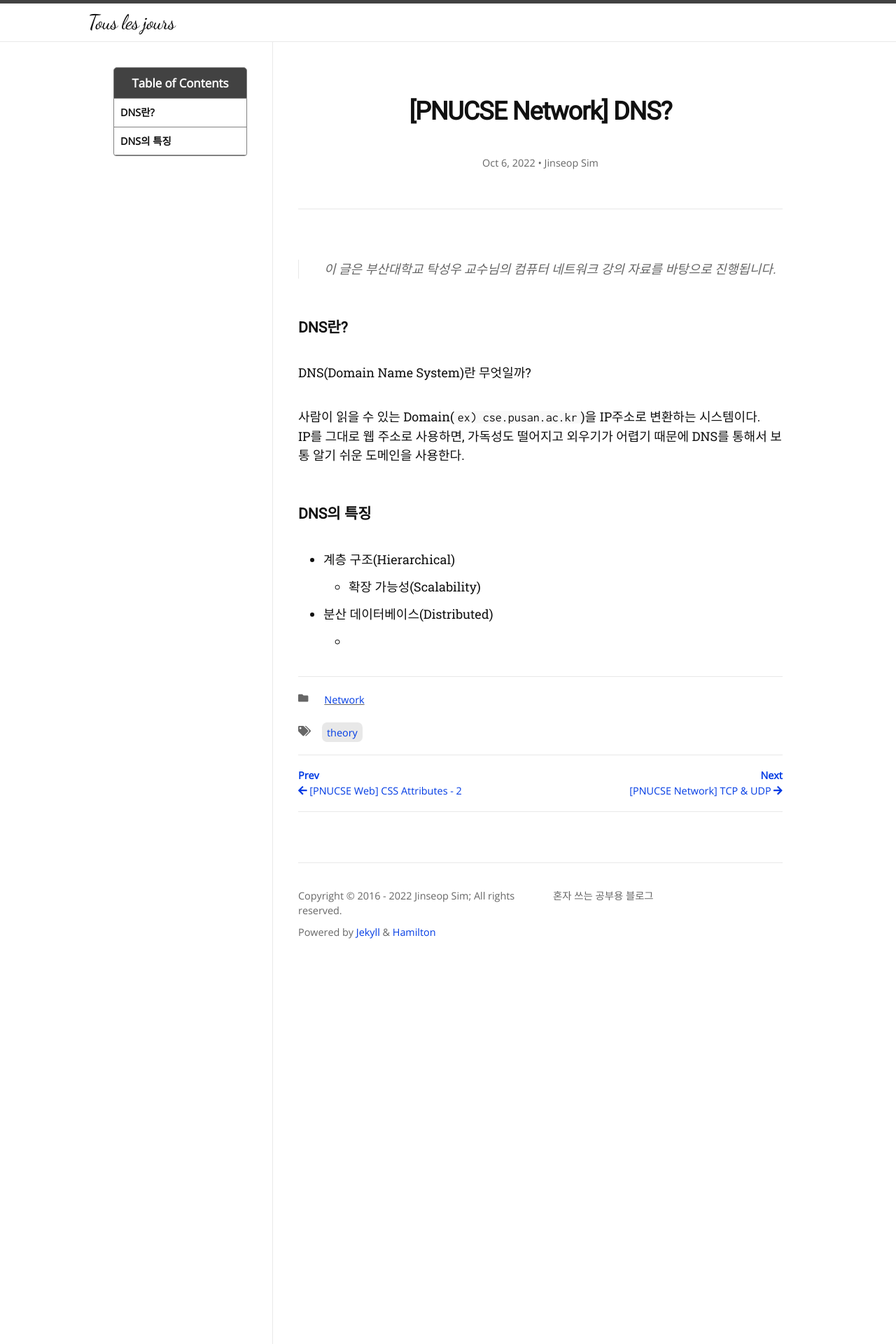
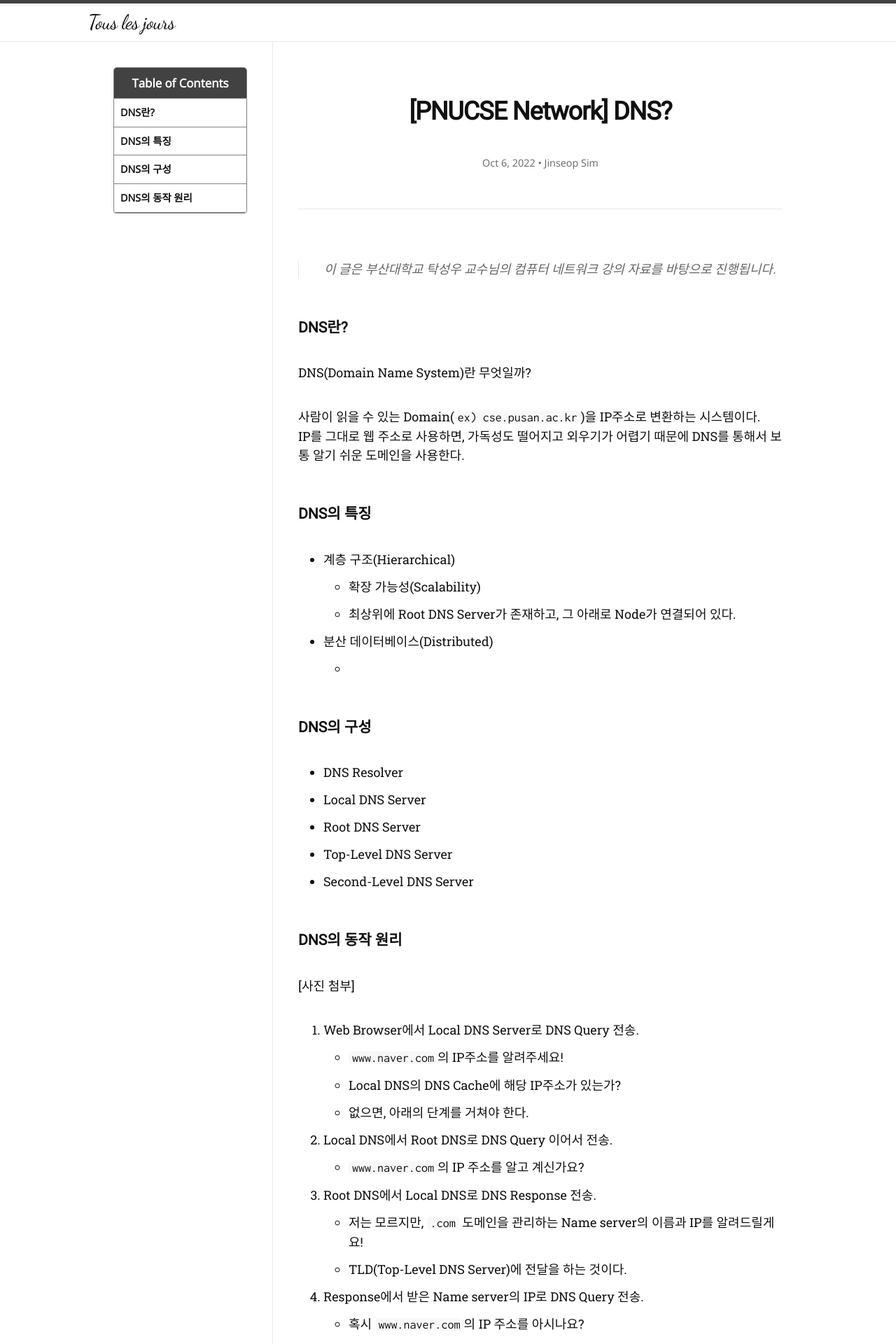
Before and after one commit to Jinseop-Sim/Jinseop-Sim.github.io, a Jekyll site: the page built from _posts/2022-10-06-DNS.md, in a window 1280 px wide. Shown: the top 1920 px of the page at 70% size. Built offline with Jekyll 4.4.1, drawn with Linux system fonts in a browser that asks for light colours; nearby versions of some CDN libraries; some web fonts are replaced; some of the changed text lies outside the part shown.

Commit message:
modify post

````diff
--- a/_posts/2022-10-06-DNS.md
+++ b/_posts/2022-10-06-DNS.md
@@ -18,5 +18,38 @@ IP를 그대로 웹 주소로 사용하면, 가독성도 떨어지고 외우기
 ### DNS의 특징
 - 계층 구조(Hierarchical)
   - 확장 가능성(Scalability)
+  - 최상위에 Root DNS Server가 존재하고, 그 아래로 Node가 연결되어 있다.
 - 분산 데이터베이스(Distributed)
   -
+
+### DNS의 구성
+- DNS Resolver
+- Local DNS Server
+- Root DNS Server
+- Top-Level DNS Server
+- Second-Level DNS Server
+
+### DNS의 동작 원리
+[사진 첨부]
+
+1. Web Browser에서 Local DNS Server로 DNS Query 전송.
+  - ```www.naver.com```의 IP주소를 알려주세요!
+  - Local DNS의 DNS Cache에 해당 IP주소가 있는가?
+    - 없으면, 아래의 단계를 거쳐야 한다.
+2. Local DNS에서 Root DNS로 DNS Query 이어서 전송.
+  - ```www.naver.com```의 IP 주소를 알고 계신가요?
+3. Root DNS에서 Local DNS로 DNS Response 전송.
+  - 저는 모르지만, ```.com``` 도메인을 관리하는 Name server의 이름과 IP를 알려드릴게요!
+  - TLD(Top-Level DNS Server)에 전달을 하는 것이다.
+4. Response에서 받은 Name server의 IP로 DNS Query 전송.
+  - 혹시 ```www.naver.com```의 IP 주소를 아시나요?
+5. NS에서 Local DNS로 DNS Response 전송,
+  - 저는 모르지만, ```naver.com``` 도메인을 관리하는 Name server의 이름과 IP를 알려드릴게요!
+  - SLD(Second-Level DNS Server)에 전달을 하는 것이다.
+6. Response에서 받은 Name server의 IP로 DNS Query 전송.
+  - 혹시 ```naver.com```의 IP 주소를 아시나요?
+7. ```naver.com``` DNS가 Local DNS로 응답을 전송한다.
+  - 네! 해당 IP는 XXX.XXX.XXX.X 입니다!
+  - 이후 Local DNS의 Cache에 일정 시간동안 저장한다.
+
+DNS는 계층(Hierarchical)적 구조를 갖고 있기 때문에, 다음과 같이 모든 계층을 거쳐 IP를 얻어낸다.
````
Also changed, not shown: _posts/2022-10-11-TCP-UDP.md (line endings or trailing spaces).
